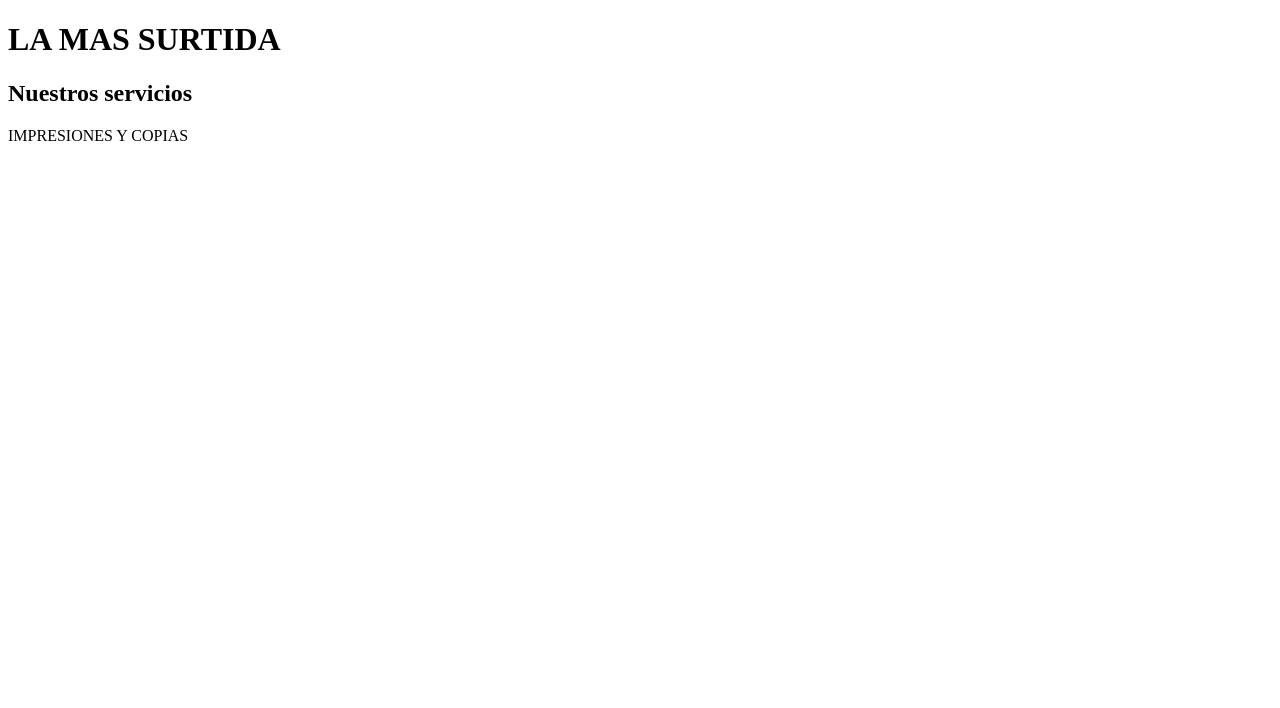
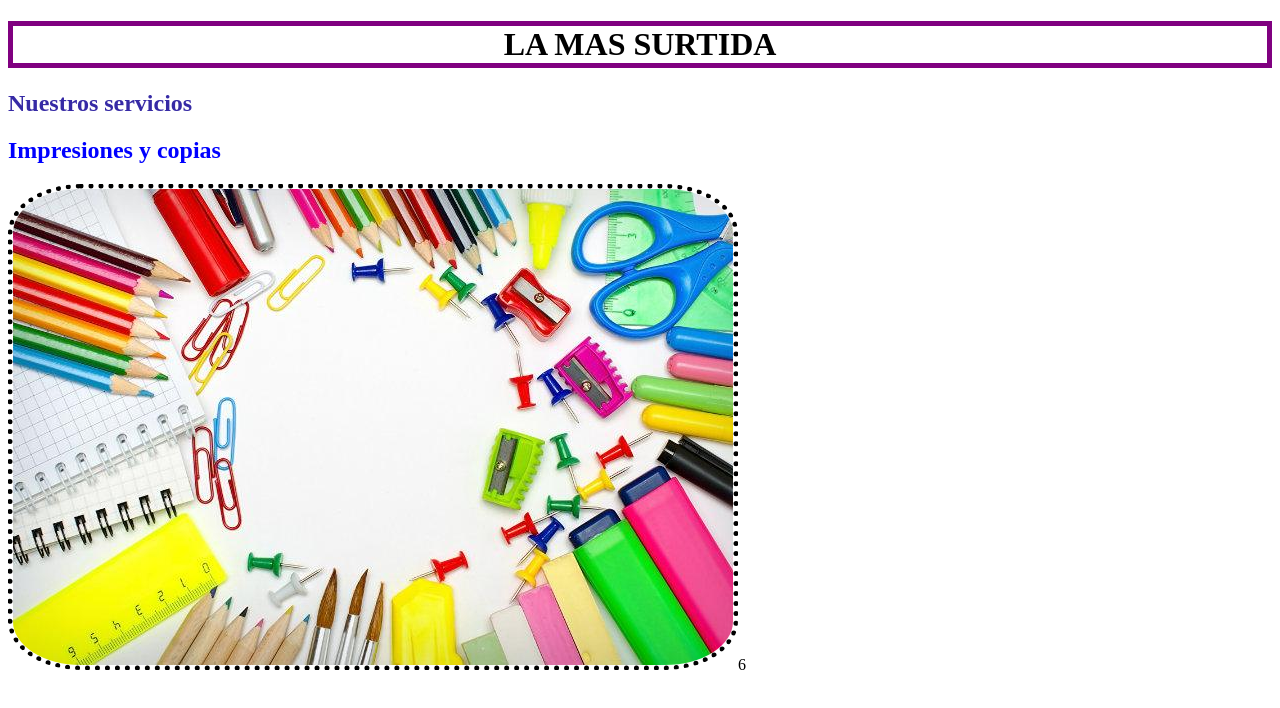
Before and after one commit to tahed1617/papeleria-galay, a plain HTML site: page index.html in a window 1280 px wide. Drawn offline with Linux system fonts and the light colour scheme.

Commit message:
pagina principal de la papeleria

```diff
--- /dev/null
+++ b/css/style.css
@@ -0,0 +1,22 @@
+.img-cool {
+    border: 5px dotted black;
+    border-radius: 10%;
+}
+
+.h2-impar {
+    color: rgb(54, 42, 165);
+}
+
+.h2-par {
+    color: blue;
+}
+
+.h1-borde {
+    border-style: solid;
+    border-width: 5px;
+    border-color: purple;
+}
+
+.center-text {
+    text-align: center;
+}
--- a/index.html
+++ b/index.html
@@ -1,15 +1,17 @@
 <!DOCTYPE html>
 <html>
    <head>
-      <title>Papeleria Galay</title>
+      <title >Papeleria Galay</title>
+      <link rel="stylesheet" href="css/style.css">
    </head>
    <body>
       <header>
-         <h1>LA MAS SURTIDA</h1>
+         <h1 class="center-text h1-borde">LA MAS SURTIDA</h1>
       </header>
       <main>
-         <h2>Nuestros servicios</h2>
-         <p>IMPRESIONES Y COPIAS</p>
+         <h2 class="h2-impar">Nuestros servicios</h2>
+         <h2 class="h2-par">Impresiones y copias</h2>
+         <img class="img-cool" src="images/papeleria.jpg">6
       </main>
       <footer>
       </footer>
```
Also changed, not shown: images/papeleria.jpg (added).
